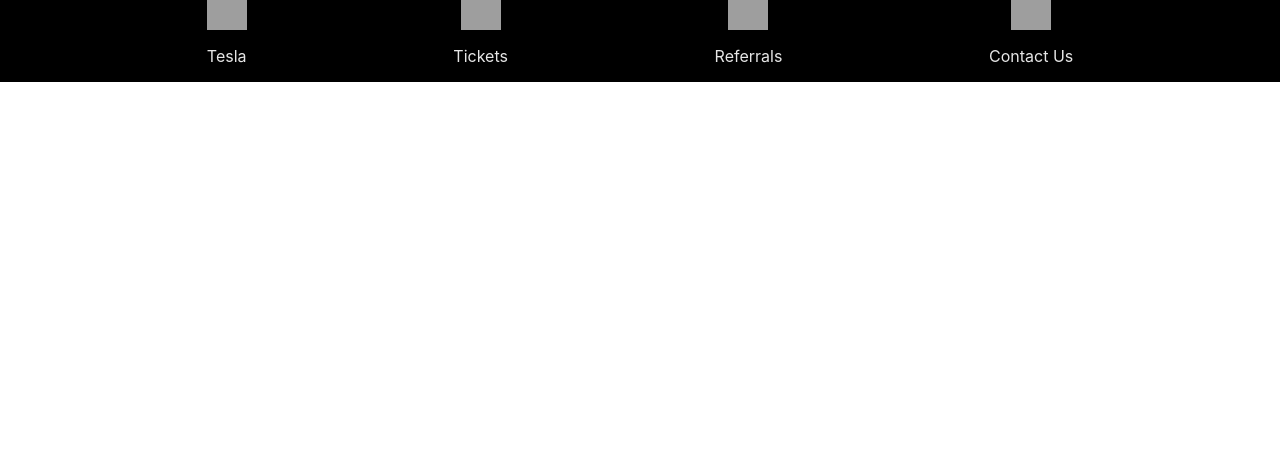
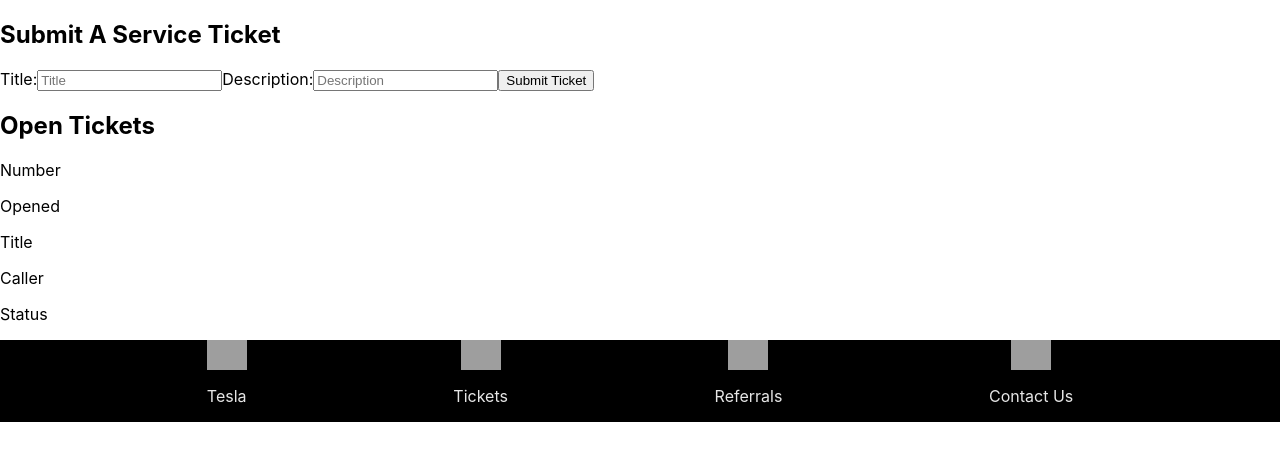
Before and after one commit to Joseph-Galante/ProSolar, a React (Create React App) app: page /tickets in a window 1280 px wide. Shown: the top 460 px of the page. Built offline with nearby package versions, Linux system fonts and the light colour scheme; grey boxes are pictures that could not be loaded.

Commit message:
tickets, referrals, contact pages

```diff
--- a/src/App.js
+++ b/src/App.js
@@ -3,6 +3,9 @@ import { Route } from 'react-router-dom';
 
 // pages
 import Tesla from './pages/Tesla';
+import Tickets from './pages/Tickets';
+import Referrals from './pages/Referrals';
+import Contact from './pages/Contact';
 
 // components
 import NavBar from './components/NavBar';
@@ -11,9 +14,15 @@ import NavBar from './components/NavBar';
 function App() {
   return (
     <div className="App">
+      <Route exact path="/" render={() => { return <Tesla /> }} />
+
+      <Route exact path="/tickets" render={() => { return <Tickets /> }} />
+
+      <Route exact path="/referrals" render={() => { return <Referrals /> }} />
+
+      <Route exact path="/contact" render={() => { return <Contact /> }} />
+
       <NavBar />
-
-      <Route exact path="/" render={() => { return <Tesla /> }} />
     </div>
   );
 }
--- a/src/pages/Contact.js
+++ b/src/pages/Contact.js
@@ -0,0 +1,12 @@
+// imports
+
+const Contact = () =>
+{
+    return (
+        <div className="contact-page">
+            <h2>Contact Us</h2>
+        </div>
+    )
+}
+
+export default Contact;
--- a/src/pages/Referrals.js
+++ b/src/pages/Referrals.js
@@ -0,0 +1,12 @@
+// imports
+
+const Referrals = () =>
+{
+    return (
+        <div className="referrals-page">
+            <h2>Refer A Friend</h2>
+        </div>
+    )
+}
+
+export default Referrals;
--- a/src/pages/Tickets.js
+++ b/src/pages/Tickets.js
@@ -0,0 +1,35 @@
+// imports
+import { useState } from 'react';
+
+const Tickets = () =>
+{
+    // states
+    const [ title, setTitle ] = useState('');
+    const [ description, setDescription ] = useState('');
+
+    return (
+        <div className="tickets-page">
+            <h2>Submit A Service Ticket</h2>
+            <form className="ticket-form">
+                <label className="ticket-label">Title:</label>
+                <input type="text" placeholder="Title" onChange={(e) => {setTitle(e.value)}} />
+                <label className="ticket-label">Description:</label>
+                <input type="text" placeholder="Description" onChange={(e) => {setDescription(e.value)}} />
+                <input type="submit" value="Submit Ticket" />
+            </form>
+
+            <h2>Open Tickets</h2>
+            <section className="open-tickets">
+                <span className="open-tickets-header">
+                    <p>Number</p>
+                    <p>Opened</p>
+                    <p>Title</p>
+                    <p>Caller</p>
+                    <p>Status</p>
+                </span>
+            </section>
+        </div>
+    )
+}
+
+export default Tickets;
```
